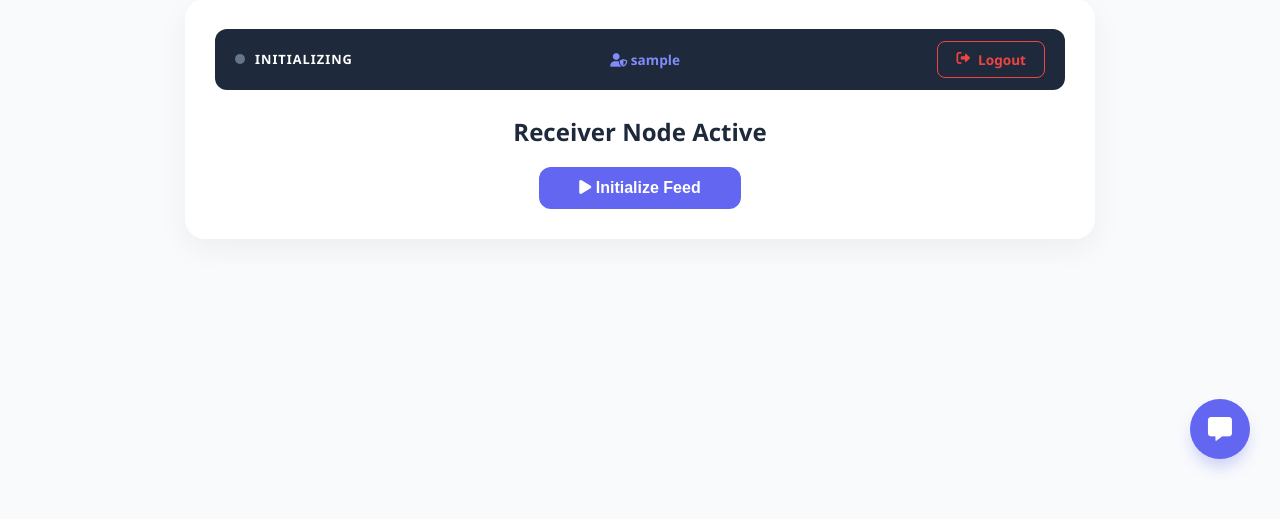
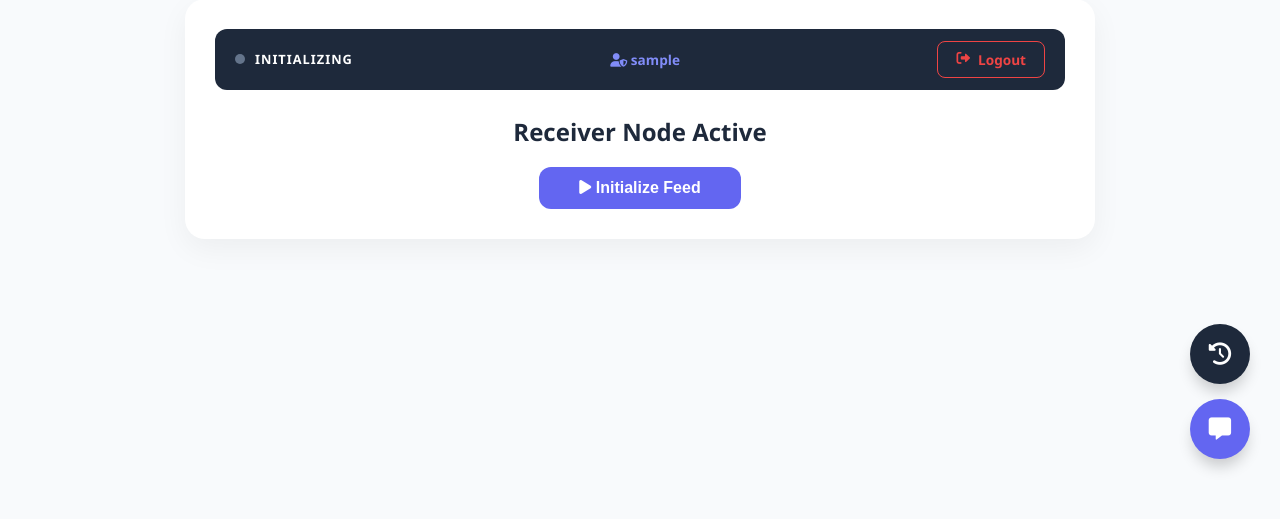
Before and after one commit to dhanushmsr/Secure-File-Transmissions, a Flask app: template templates/receiver.html in a window 1280 px wide. Shown: the part 311-830 px from the top of the page. Run offline with Flask 3, Linux system fonts and the light colour scheme; the template is opened without the code that fills it: most values are stand-ins (such as "Sample title", 1, 10 or a date in 2020); some libraries are stand-ins or nearby versions.

Commit message:
Update receiver.html

```diff
--- a/templates/receiver.html
+++ b/templates/receiver.html
@@ -31,29 +31,38 @@
             box-shadow: 0 4px 12px rgba(239, 68, 68, 0.3);
         }
 
-        /* Floating Feedback Button */
-        .feedback-trigger {
+        /* Floating Buttons Stack */
+        .floating-actions {
             position: fixed;
             bottom: 30px;
             right: 30px;
+            display: flex;
+            flex-direction: column;
+            gap: 15px;
+            z-index: 1000;
+        }
+
+        .action-trigger {
             width: 60px;
             height: 60px;
-            background: #6366f1; /* Inkwake Primary Blue */
             color: white;
             border-radius: 50%;
             display: flex;
             align-items: center;
             justify-content: center;
-            font-size: 1.5rem;
+            font-size: 1.4rem;
             text-decoration: none;
-            box-shadow: 0 10px 15px -3px rgba(99, 102, 241, 0.3);
-            transition: all 0.2s;
-            z-index: 1000;
+            box-shadow: 0 10px 15px -3px rgba(0, 0, 0, 0.2);
+            transition: all 0.3s cubic-bezier(0.175, 0.885, 0.32, 1.275);
         }
-        .feedback-trigger:hover {
-            transform: scale(1.1) rotate(10deg);
-            background: #4f46e5;
-        }
+
+        /* Past Files Button (New) */
+        .history-btn { background: #1e293b; } /* Slate Dark */
+        .history-btn:hover { transform: scale(1.1); background: #334155; }
+
+        /* Feedback Button */
+        .feedback-btn { background: #6366f1; } /* Inkwake Blue */
+        .feedback-btn:hover { transform: scale(1.1) rotate(10deg); background: #4f46e5; }
 
         .compose-area {
             margin-top: 25px;
@@ -127,9 +136,15 @@
         </div>
     </div>
 
-    <a href="/feedback_page" class="feedback-trigger" title="Send Feedback to Admin">
-        <i class="fa-solid fa-message"></i>
-    </a>
+    <div class="floating-actions">
+        <a href="/file_history" class="action-trigger history-btn" title="View Past Shared Files">
+            <i class="fa-solid fa-clock-rotate-left"></i>
+        </a>
+
+        <a href="/feedback_page" class="action-trigger feedback-btn" title="Send Feedback to Admin">
+            <i class="fa-solid fa-message"></i>
+        </a>
+    </div>
 
     <script>
         const socket = io();
```
